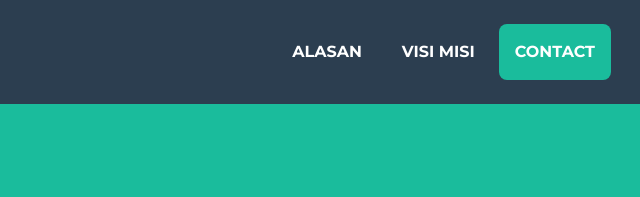
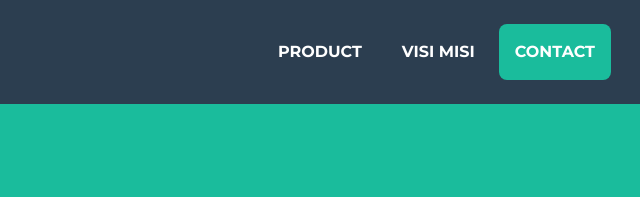
Before and after one commit to jlsazure/jlsazure.github.io, a website with bundled scripts: page index.html in a window 1280 px wide. Shown: the top 197 px of the page, 580-1220 px from the left. Built offline with nearby package versions, Linux system fonts and the light colour scheme.

Commit message:
Update index.html

```diff
--- a/index.html
+++ b/index.html
@@ -33,7 +33,7 @@
       <div class="collapse navbar-collapse" id="navbarResponsive">
         <ul class="navbar-nav ml-auto">
           <li class="nav-item mx-0 mx-lg-1">
-            <a class="nav-link py-3 px-0 px-lg-3 rounded js-scroll-trigger" href="#portfolio">ALASAN</a>
+            <a class="nav-link py-3 px-0 px-lg-3 rounded js-scroll-trigger" href="#portfolio">PRODUCT</a>
           </li>
           <li class="nav-item mx-0 mx-lg-1">
             <a class="nav-link py-3 px-0 px-lg-3 rounded js-scroll-trigger" href="#about">VISI MISI</a>
```
